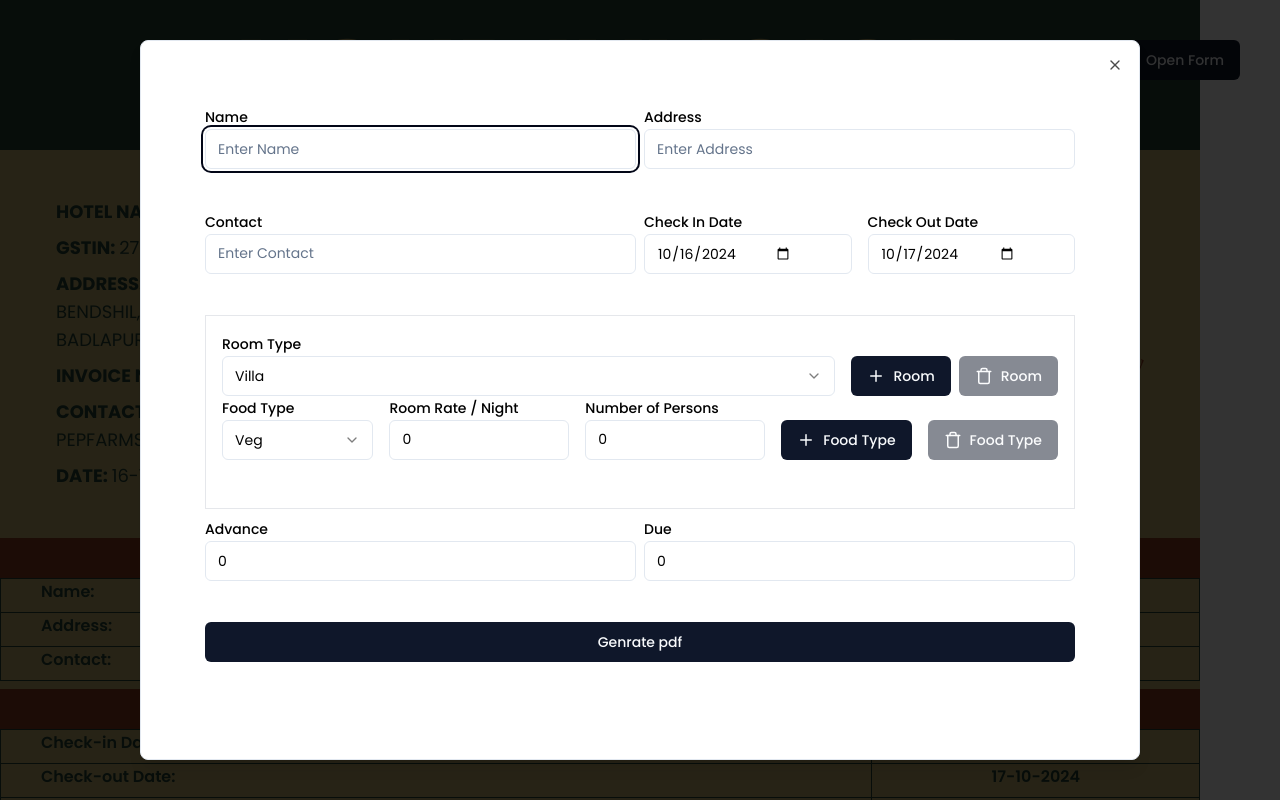
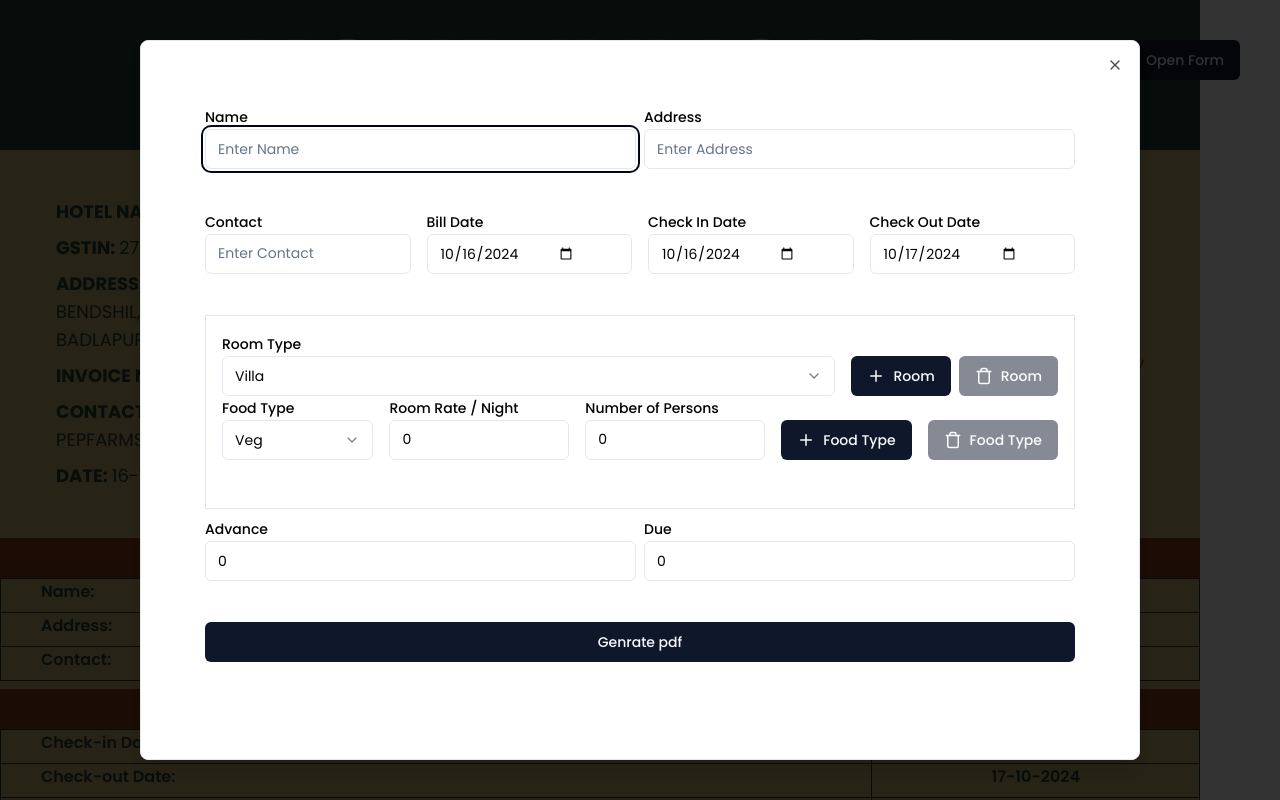
Before and after one commit to hardiksuthar25022002/pepFarm, a React (Vite) app: page / in a window 1280 px wide. Both pictures are taken after a click on the button "Open Form". Shown: the top 800 px of the page. Built offline with nearby package versions, Linux system fonts and the light colour scheme.

Commit message:
add change bill date feat

```diff
--- a/src/App.tsx
+++ b/src/App.tsx
@@ -34,6 +34,7 @@ tomorrow.setDate(today.getDate() + 1);
 const formatDate = (date: Date) => date.toISOString().split("T")[0];
 
 const formData = {
+  billDate: formatDate(today),
   name: "",
   address: "",
   invNumber: generateInvoiceNumber(),
@@ -199,7 +200,7 @@ const App = () => {
             <p className="font-bold">
               Date:{" "}
               <span className="font-normal">
-                {moment().format("DD-MM-YYYY")}
+                {moment(form.billDate).format("DD-MM-YYYY")}
               </span>
             </p>
           </div>
@@ -505,16 +506,31 @@ const App = () => {
                 placeholder={`Enter Address`}
               />
             </div>
+
+            <div className="grid grid-cols-4 col-span-2 gap-x-4">
               <div>
                 <Label>Contact</Label>
 
                 <Input
                   value={form.contact}
-                onChange={(e) => setForm({ ...form, contact: e.target.value })}
+                  onChange={(e) =>
+                    setForm({ ...form, contact: e.target.value })
+                  }
                   placeholder={`Enter Contact`}
                 />
               </div>
-            <div className="grid grid-cols-2 gap-x-4">
+              <div>
+                <Label>Bill Date</Label>
+
+                <Input
+                  type="date"
+                  value={form.billDate}
+                  onChange={(e) =>
+                    setForm({ ...form, billDate: e.target.value })
+                  }
+                  placeholder={`Enter Bill Date`}
+                />
+              </div>
               <div>
                 <Label>Check In Date</Label>
 
```
Lines whose indentation alone changed are shown as unchanged.
